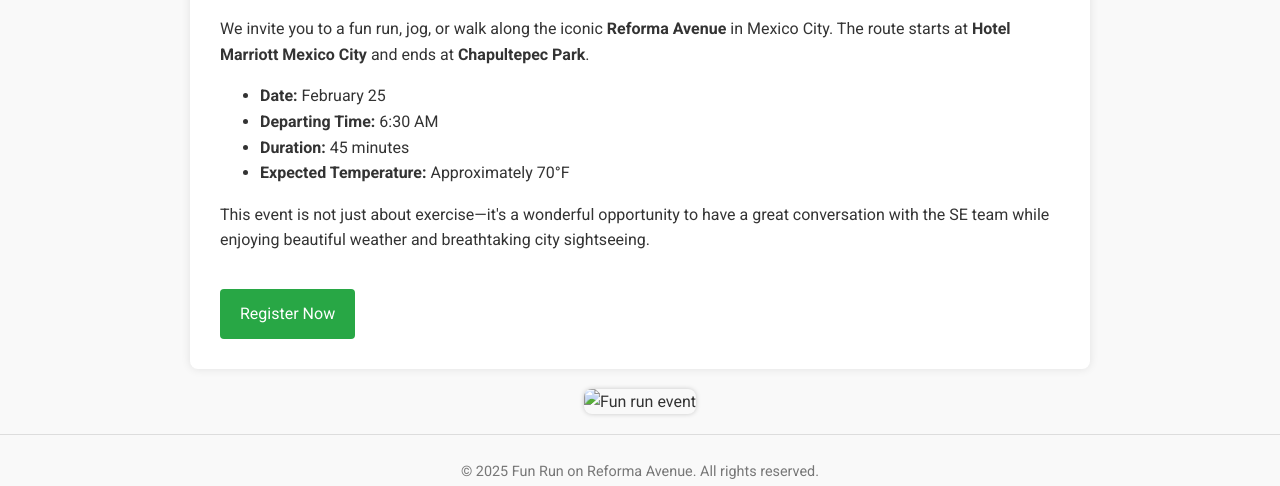
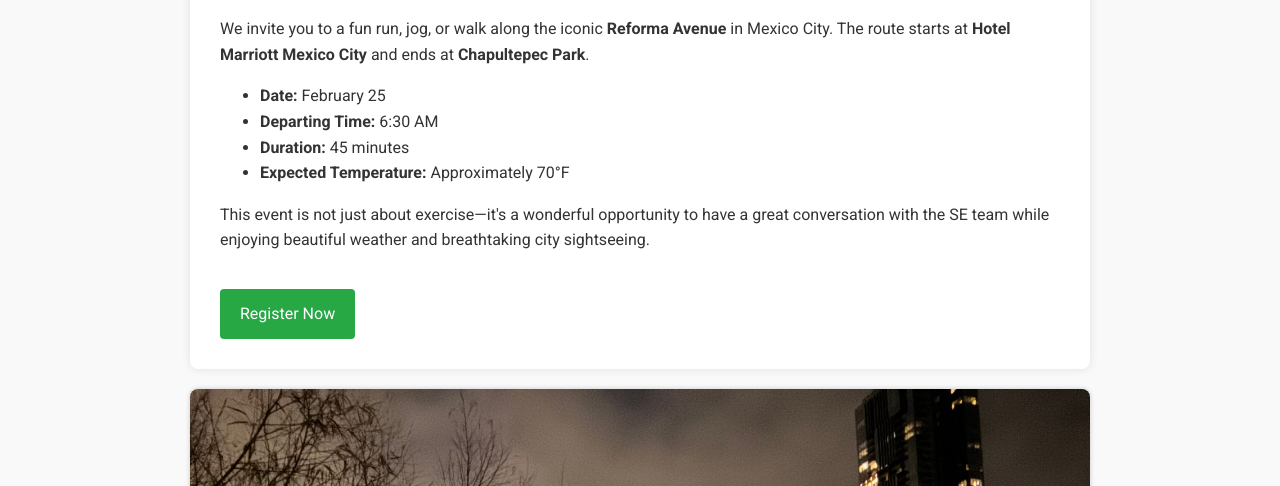
Before and after one commit to camilodu/fun-run-invitation, a plain HTML site: page index.html in a window 1280 px wide. Shown: the part 322-808 px from the top of the page. Drawn offline with Linux system fonts and the light colour scheme.

Commit message:
Update index.html

```diff
--- a/index.html
+++ b/index.html
@@ -102,7 +102,7 @@
 
     <div class="gallery">
        <!-- Example of a local image -->
-      <img src="WhatsApp Image 2025-02-06 at 08.25.47.jpeg" alt="Fun run event">
+      <img src="images/WhatsApp Image 2025-02-06 at 08.25.47.jpeg" alt="Fun run event">
     </div>
   </div>
   <footer>
```
